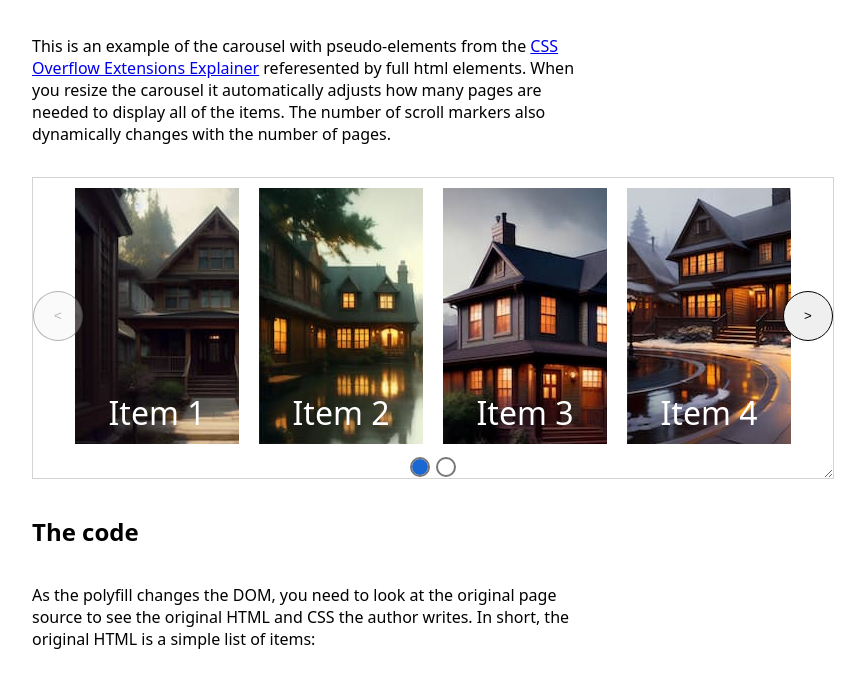
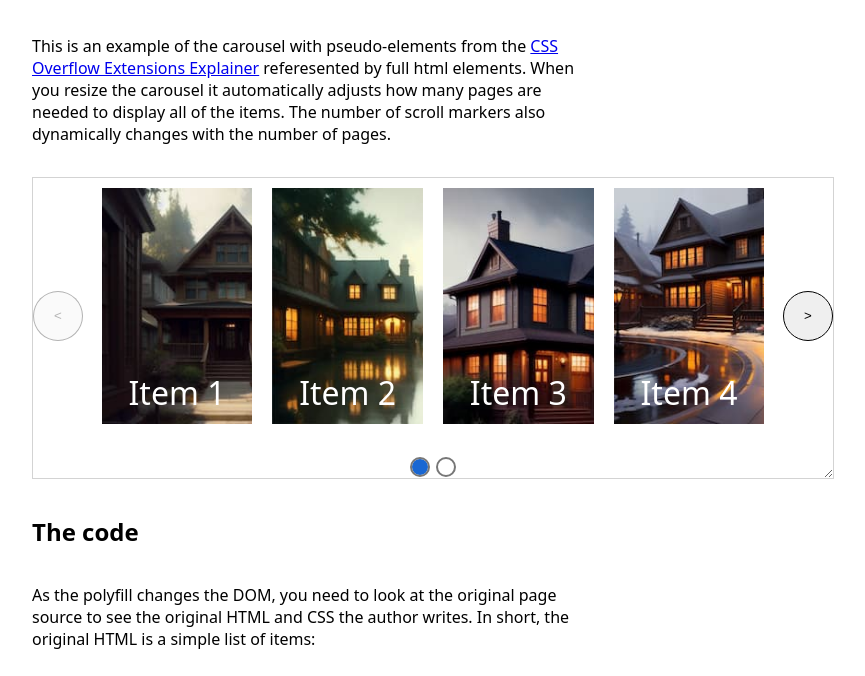
Before and after one commit to flackr/carousel, a plain HTML site: page examples/carousel/image/index.html in a window 1280 px wide. Shown: the part 75-751 px from the top of the page, without its empty margins (207-1072 px from the left). Drawn offline with Linux system fonts and the light colour scheme.

Commit message:
Make room for the padding on li elements.

```diff
--- a/examples/carousel/fullpage/style.css
+++ b/examples/carousel/fullpage/style.css
@@ -10,7 +10,7 @@
     list-style-type: none;
     display: inline-block;
     position: relative;
-    height: 100cqh;
+    height: calc(100cqh - 20px);
     box-sizing: border-box;
     contain: size;
 
--- a/examples/carousel/image/style.css
+++ b/examples/carousel/image/style.css
@@ -12,7 +12,7 @@
     display: inline-block;
     position: relative;
     aspect-ratio: 2 / 3;
-    height: 100cqh;
+    height: calc(100cqh - 20px);
     box-sizing: border-box;
     contain: size;
 
--- a/examples/carousel/thumbnails/style.css
+++ b/examples/carousel/thumbnails/style.css
@@ -12,7 +12,7 @@
     display: inline-block;
     position: relative;
     aspect-ratio: 2 / 3;
-    height: 100cqh;
+    height: calc(100cqh - 20px);
     box-sizing: border-box;
     contain: size;
 
```
